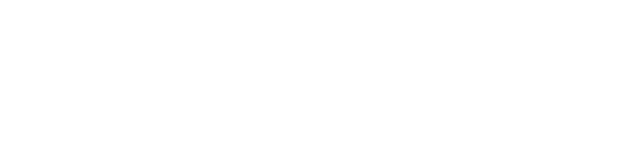
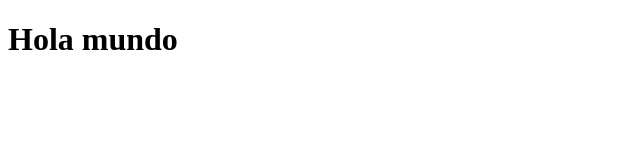
Before and after one commit to guillermo-delfino/git-curso, a plain HTML site: page index.html in a window 1280 px wide. Shown: the whole page, without its empty margins (0-640 px from the left). Drawn offline with Linux system fonts and the light colour scheme.

Commit message:
Primer cambio del codigo

```diff
--- a/index.html
+++ b/index.html
@@ -4,11 +4,11 @@
 <head>
     <meta charset="UTF-8">
     <meta name="viewport" content="width=device-width, initial-scale=1.0">
-    <title>Document</title>
+    <title>Mi titulo</title>
 </head>
 
 <body>
-
+    <h1>Hola mundo</h1>
 </body>
 
 </html>
```
